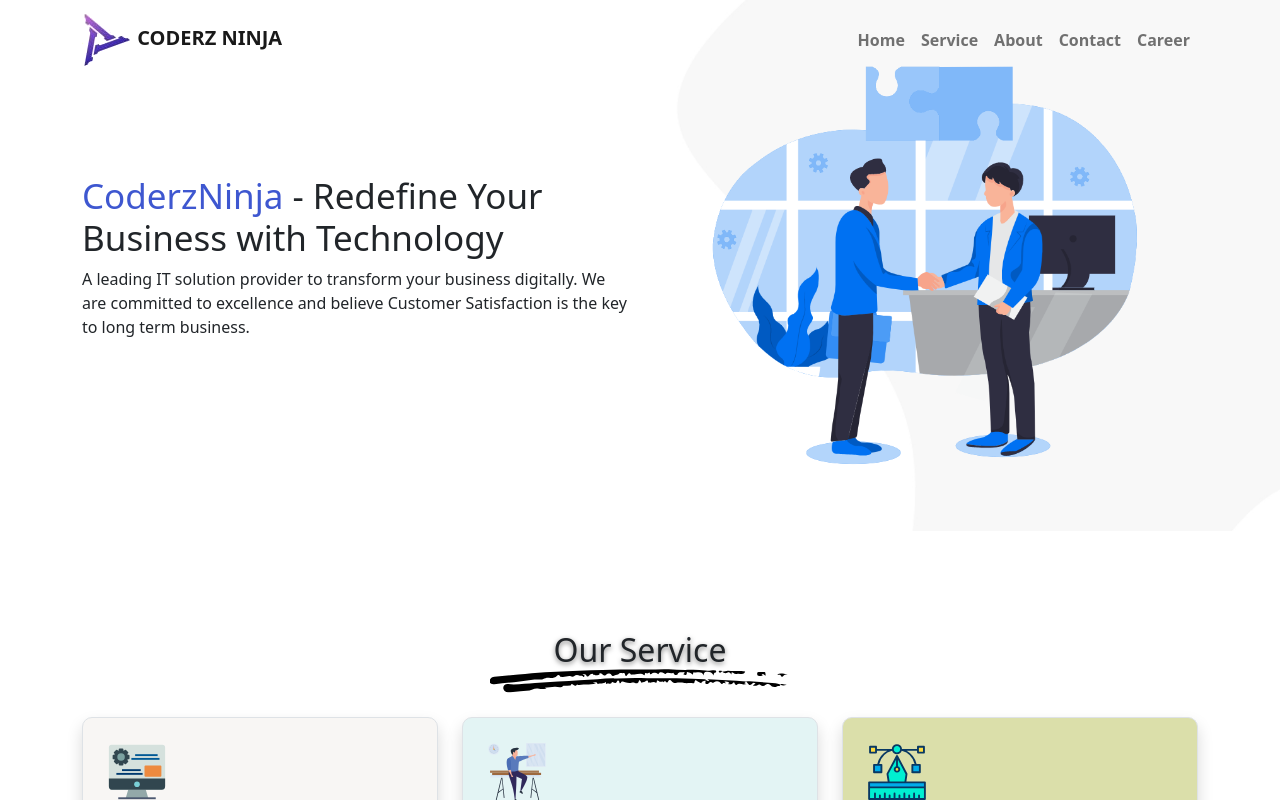
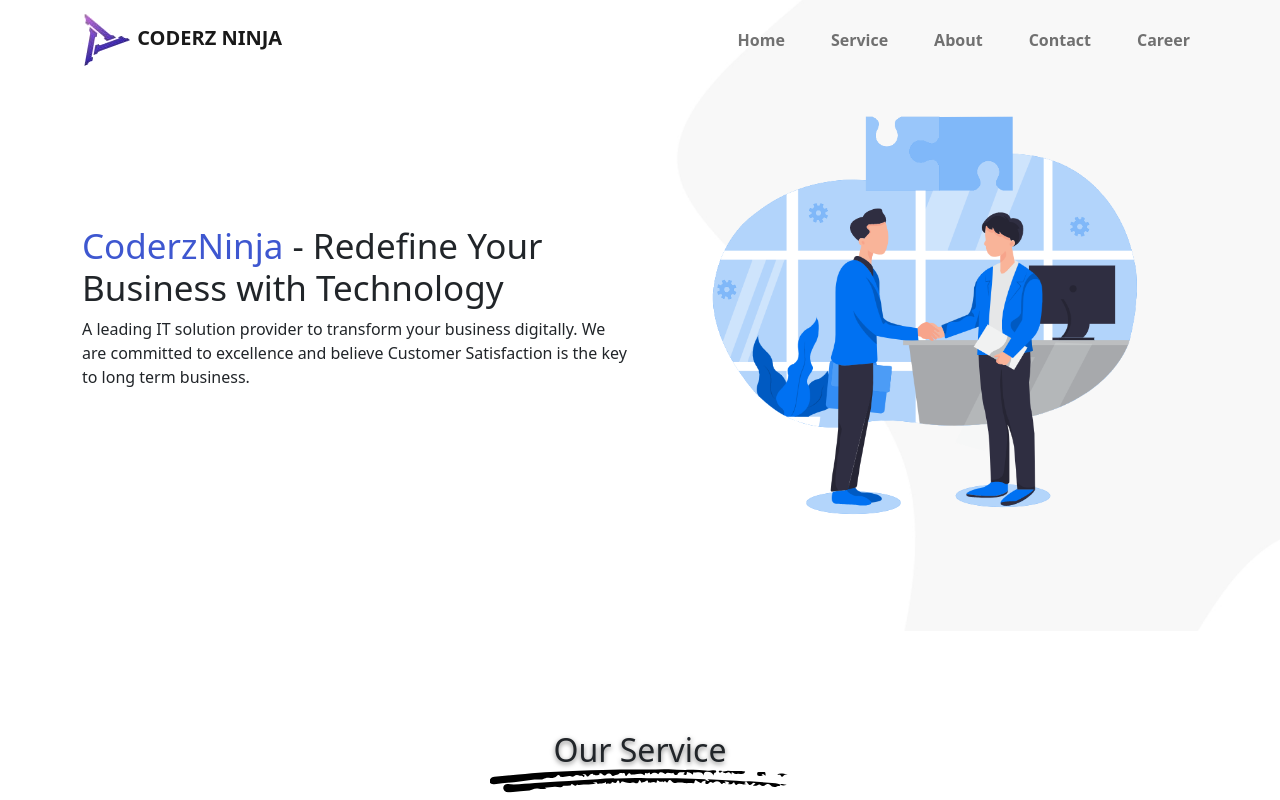
Before and after one commit to tauhid102/coderz-ninja, a React (Vite) app: page / in a window 1280 px wide. Shown: the top 800 px of the page. Built offline with nearby package versions, Linux system fonts and the light colour scheme.

Commit message:
set padding in the hero section

```diff
--- a/src/Component/Layouts/Layouts.jsx
+++ b/src/Component/Layouts/Layouts.jsx
@@ -15,7 +15,7 @@
         <>
         <div className="background-image">
           <Header />
-          <Hero />
+          <Hero/>
         </div>
         <Service />
         <About />
--- a/src/index.css
+++ b/src/index.css
@@ -48,7 +48,7 @@
 }
 
 .hero-section {
-  padding: 50px 0px;
+  padding: 100px 0px;
 }
 
 .paddingTopBottom {
@@ -195,7 +195,6 @@
 .btn2 {
   background-color: var(--background-color);
   color: #222;
-  /* padding: 0.5em 1em; */
   border: none;
   outline: none;
   position: relative;
@@ -203,6 +202,7 @@
   --background-color: #e3e3e300;
   --border-size: 2px;
   --accent-color: #0af;
+  margin-left: 30px;
 }
 
 .btn2.btn-border-underline::before {
```
Also changed, not shown: 1 other file (tests, documents, lock files or other folders).
